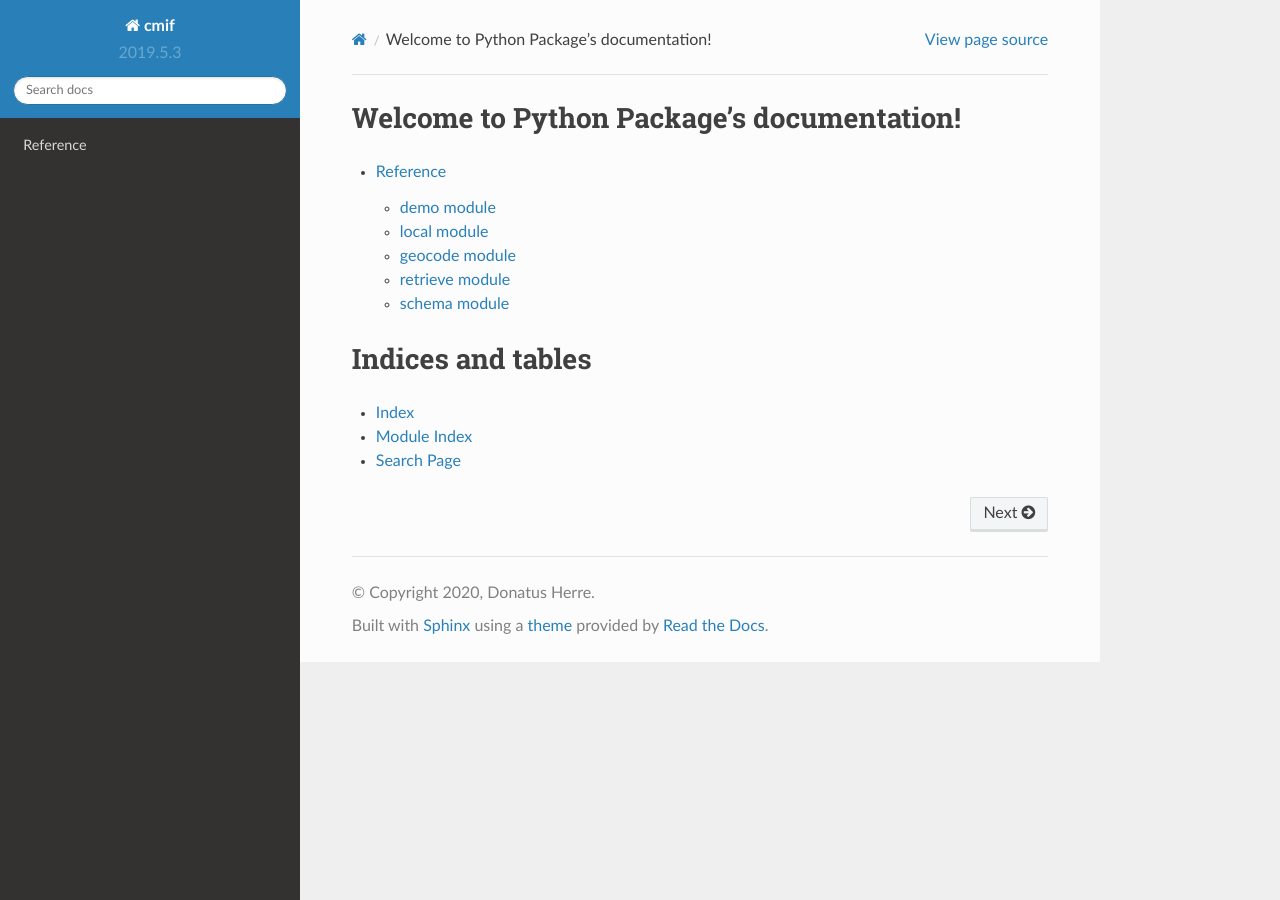
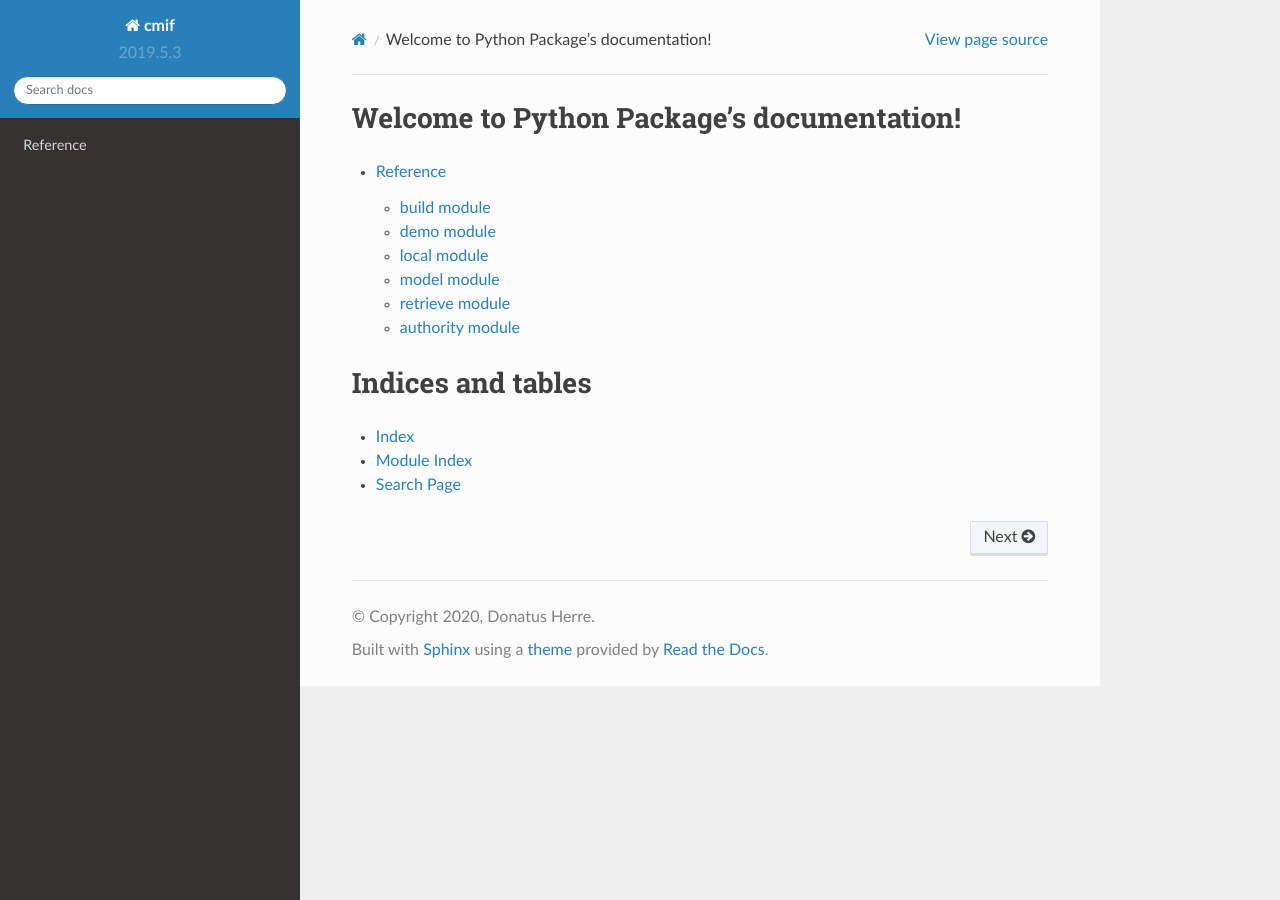
Before and after one commit to herreio/cmif, a Sphinx documentation site: the page built from docs/source/index.rst, in a window 1280 px wide. Built offline with Sphinx 7.4.7 and the Read the Docs theme 2.0.0, drawn with Linux system fonts in a browser that asks for light colours.

Commit message:
docs/source/ updated

```diff
--- a/docs/source/reference.rst
+++ b/docs/source/reference.rst
@@ -1,32 +1,37 @@
 Reference
 =========
 
+build module
+-------------
+
+.. automodule:: cmif.build
+    :members:
+    :undoc-members:
+    :show-inheritance:
+
 demo module
------------
+------------
 
 .. automodule:: cmif.demo
     :members:
     :undoc-members:
     :show-inheritance:
 
-
 local module
-------------
+-------------
 
 .. automodule:: cmif.local
     :members:
     :undoc-members:
     :show-inheritance:
 
+model module
+-------------
 
-geocode module
---------------
-
-.. automodule:: cmif.geocode
+.. automodule:: cmif.model
     :members:
     :undoc-members:
     :show-inheritance:
-
 
 retrieve module
 ---------------
@@ -36,11 +41,10 @@ retrieve module
     :undoc-members:
     :show-inheritance:
 
+authority module
+-----------------
 
-schema module
--------------
-
-.. automodule:: cmif.schema
+.. automodule:: cmif.authority.geonames
     :members:
     :undoc-members:
     :show-inheritance:
```
